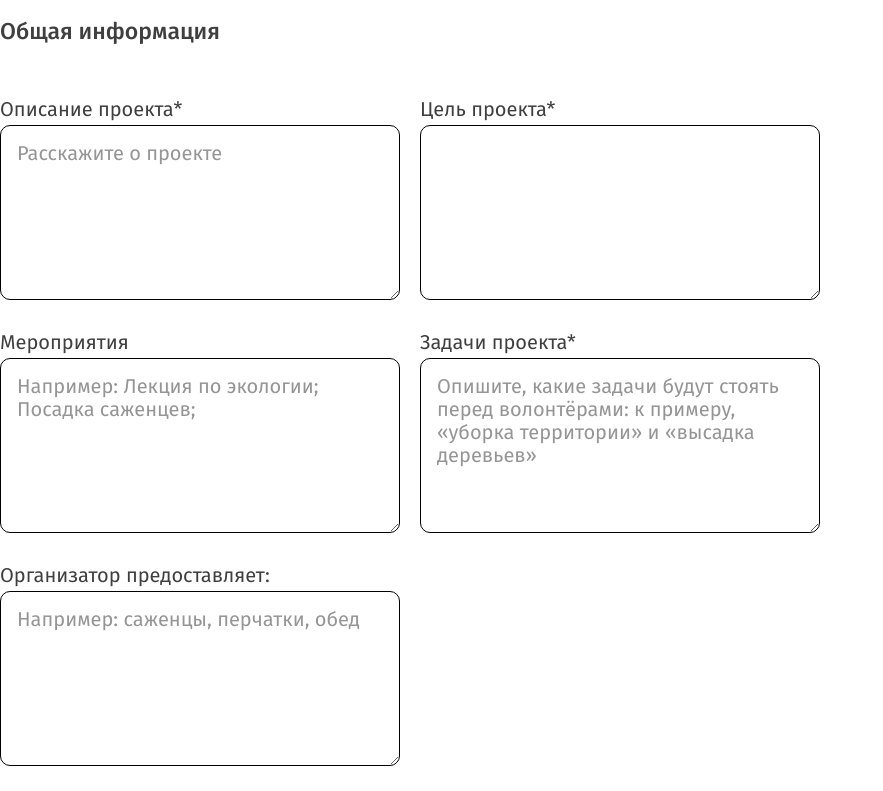
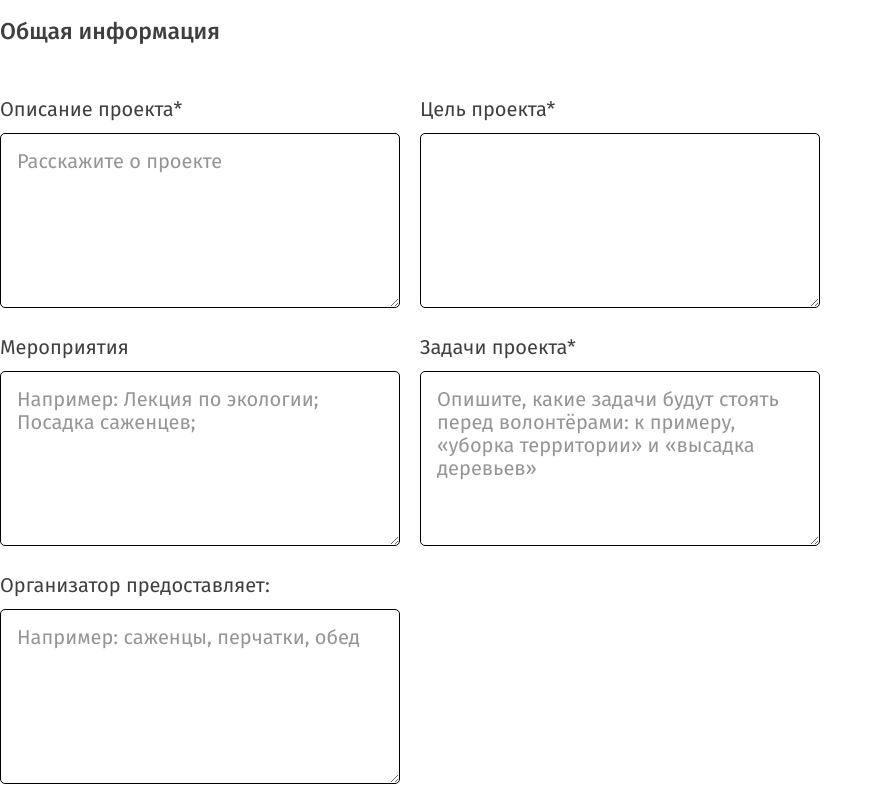
Before and after one commit to volunteers-for-city-projects/volunteers-frontend, a React (Create React App) app: page /project-add in a window 1280 px wide. Shown: the part 689-1480 px from the top of the page, without its empty margins (0-883 px from the left). Built offline with nearby package versions, Linux system fonts and the light colour scheme; no server answers; a web font is replaced by a local one.

Commit message:
feat(inputtextarea): changed border radius

```diff
--- a/src/components/InputTextArea/InputTextArea.scss
+++ b/src/components/InputTextArea/InputTextArea.scss
@@ -11,7 +11,7 @@
 
 	background-color: $--White;
 
-	border-radius: 10px;
+	border-radius: 5px;
 	border: 1px solid $--Black;
 
 	font-family: Fira Sans;
@@ -34,7 +34,7 @@
 
 		&-message {
 			// width: 580px;
-			height: 23px;
+			height: 20px;
 
 			display: block;
 
@@ -59,7 +59,7 @@
 }
 
 .textarea-label {
-	margin-bottom: 4px;
+	margin-bottom: 12px;
 	color: $--Text;
 
 	font-family: Fira Sans;
```
